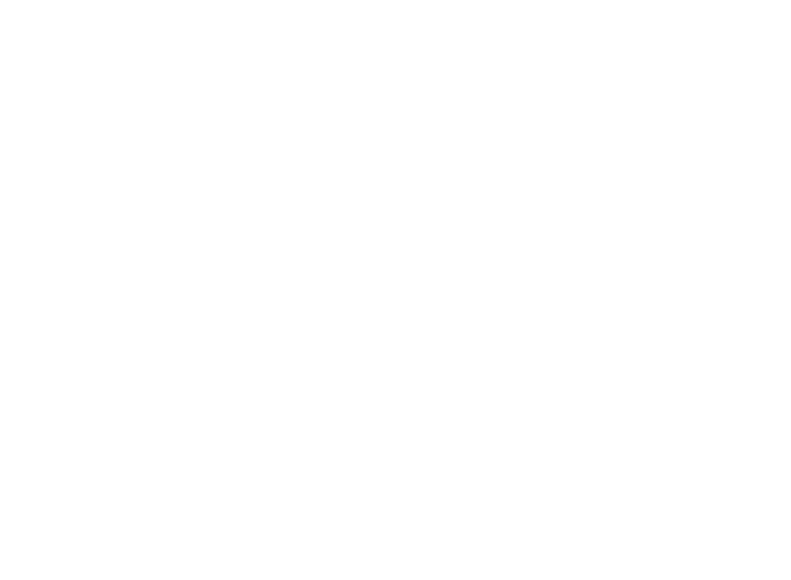
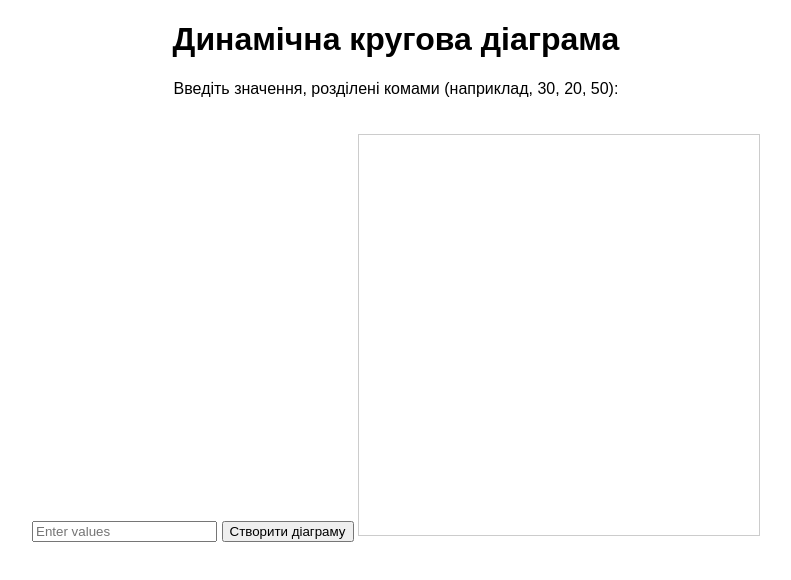
Before and after one commit to VolodymyrNazaryshyn/Pie-chart, a plain HTML site: page index.html in a window 1280 px wide. Shown: the whole page, without its empty margins (244-1035 px from the left). Drawn offline with Linux system fonts and the light colour scheme.

Commit message:
Add dynamic pie chart generation with user input

```diff
--- a/index.html
+++ b/index.html
@@ -7,6 +7,12 @@
     <link rel="stylesheet" href="style.css">
 </head>
 <body>
+    <h1>Динамічна кругова діаграма</h1>
+    <p>Введіть значення, розділені комами (наприклад, 30, 20, 50):</p>
+    <input id="dataInput" type="text" placeholder="Enter values">
+    <button onclick="drawPieChart()">Створити діаграму</button>
+    <canvas id="pieChartCanvas" width="400" height="400"></canvas>
+
     <script src="script.js"></script>
 </body>
 </html>
--- a/script.js
+++ b/script.js
@@ -0,0 +1,44 @@
+function drawPieChart() {
+    const input = document.getElementById("dataInput").value;
+    const values = input.split(',').map(num => parseFloat(num.trim()));
+
+    if (values.some(isNaN)) {
+        alert("Будь ласка, введіть правильні числа, розділені комами.");
+        return;
+    }
+
+    const canvas = document.getElementById("pieChartCanvas");
+    const ctx = canvas.getContext("2d");
+
+    // Clear the canvas
+    ctx.clearRect(0, 0, canvas.width, canvas.height);
+
+    // Calculate the total sum
+    const total = values.reduce((sum, value) => sum + value, 0);
+
+    // Define start angle
+    let startAngle = 0;
+
+    // Colors for the segments
+    const colors = ["#FF5733", "#33FF57", "#3357FF", "#F1C40F", "#9B59B6", "#E74C3C"];
+
+    // Draw the segments
+    values.forEach((value, index) => {
+        const sliceAngle = (value / total) * 2 * Math.PI;
+        ctx.beginPath();
+        ctx.moveTo(canvas.width / 2, canvas.height / 2); // Move to center
+        ctx.arc(
+            canvas.width / 2,
+            canvas.height / 2,
+            Math.min(canvas.width / 2, canvas.height / 2) - 10, // Radius
+            startAngle,
+            startAngle + sliceAngle
+        );
+        ctx.closePath();
+        ctx.fillStyle = colors[index % colors.length];
+        ctx.fill();
+
+        // Update the start angle for the next slice
+        startAngle += sliceAngle;
+    });
+}
--- a/style.css
+++ b/style.css
@@ -0,0 +1,8 @@
+body {
+    font-family: Arial, sans-serif;
+    text-align: center;
+}
+canvas {
+    margin-top: 20px;
+    border: 1px solid #ccc;
+}
```
